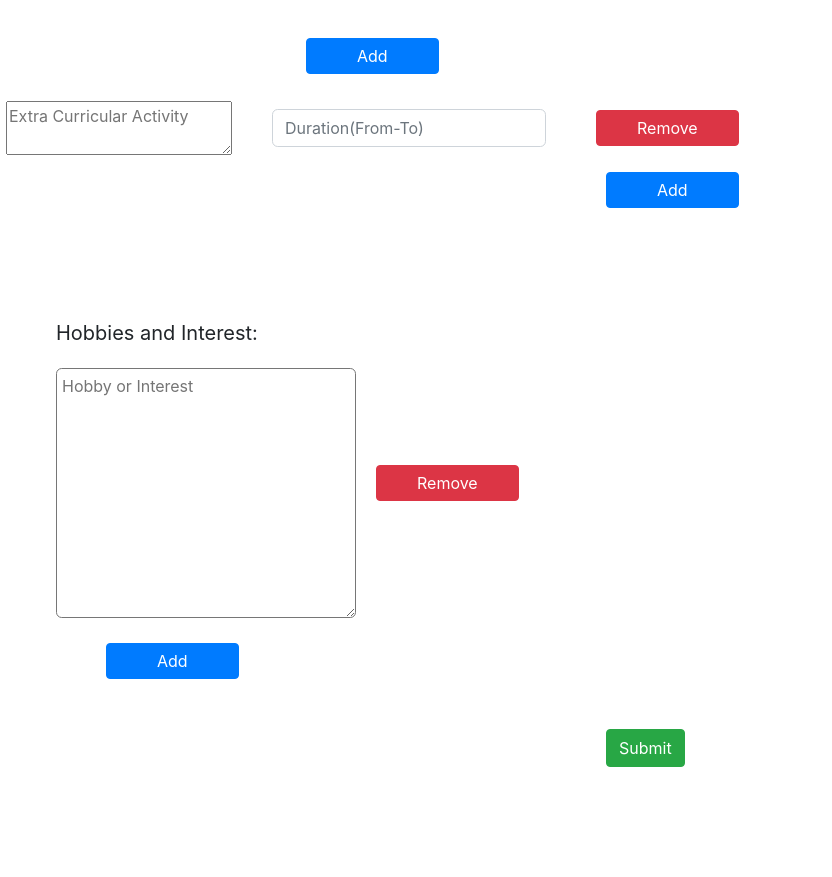
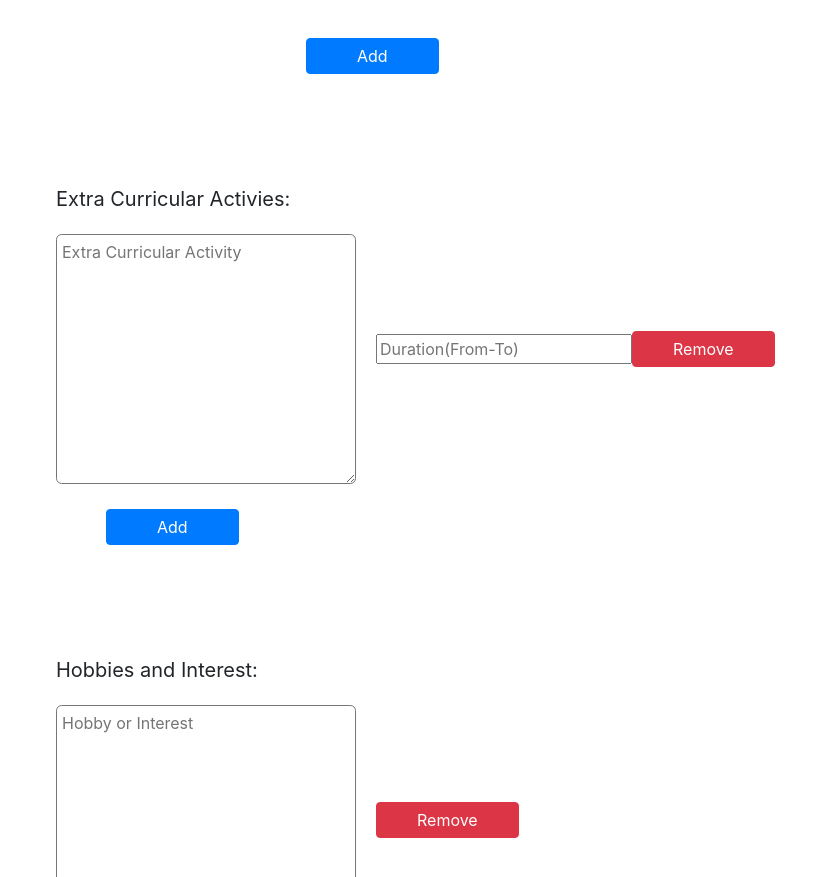
Before and after one commit to shubhamrsangle/Web_App_for_resume_generation, a React (Create React App) app in the folder client/: page / in a window 1280 px wide. Shown: the part 3837-4714 px from the top of the page, without its empty margins (0-832 px from the left). Before the commit the page ends 4610 px from the top, so only its background shows below. Built offline with nearby package versions, Linux system fonts and the light colour scheme.

Commit message:
Added duration field

```diff
--- a/client/src/components/ExtraCurricularActivities/extracurricularactivities.js
+++ b/client/src/components/ExtraCurricularActivities/extracurricularactivities.js
@@ -1,5 +1,5 @@
 import React, {Component,Fragment} from 'react';
-
+import './extracurricularactivities.css';
 export default class extracurricularactivities extends Component {
 
 	state = {
@@ -8,7 +8,7 @@ export default class extracurricularactivities extends Component {
 			{
 				id: 0,
 				activity: "",
-				extduration: ""
+				excduration: ""
 			}
 		]
 	}
@@ -17,17 +17,18 @@ export default class extracurricularactivities extends Component {
 		const { fields } = this.state;
 		return (
 			<Fragment>
+				<div className = "EXC"> Extra Curricular Activies: </div>
 				{fields.map( (field) => (
 					<div className="form-inline" key={field.id}>
-						<textarea name={"activity"} placeholder="Extra Curricular Activity"
+						<textarea name={"activity"} placeholder="Extra Curricular Activity" className = "EXC-form-control-1"
 							onChange = { (e) => {
 								field.activity = e.target.value;
 								this.props.extracurricularactivitiesData(fields);
 							} }
 						/>
-						<input type="text" className="form-control" name={"extduration"} placeholder="Duration(From-To)"
+						<input type="text" className="EXC-form-control" name={"excduration"} placeholder="Duration(From-To)"
 							onChange = { (e) => {
-								field.extduration = e.target.value;
+								field.excduration = e.target.value;
 								this.props.extracurricularactivitiesData(fields);
 							} }
 						/>
@@ -40,12 +41,12 @@ export default class extracurricularactivities extends Component {
 						} }>Remove</button>
 					</div>
 					) )}
-				<button className="btn btn-default btn-primary" onClick={ (e) => {
+				<button className="btn btn-default btn-primary EXC-add" onClick={ (e) => {
 					e.preventDefault();
 					var newField = {
 							id: this.state.nfields,
 							activity: "",
-							extduration: ""
+							excduration: ""
 						};
 					this.setState(state => ({
 						nfields : state.nfields + 1,
```
